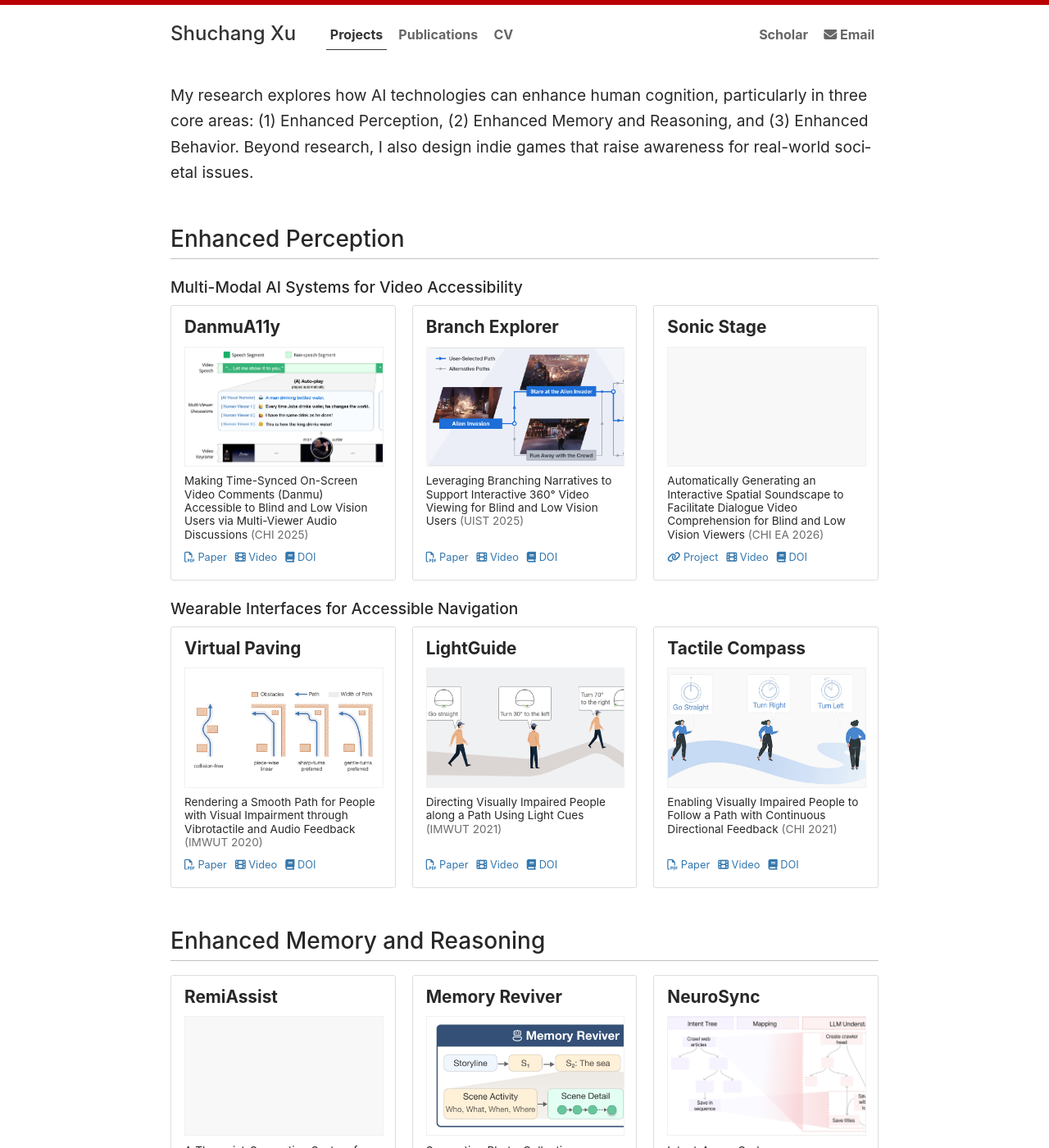
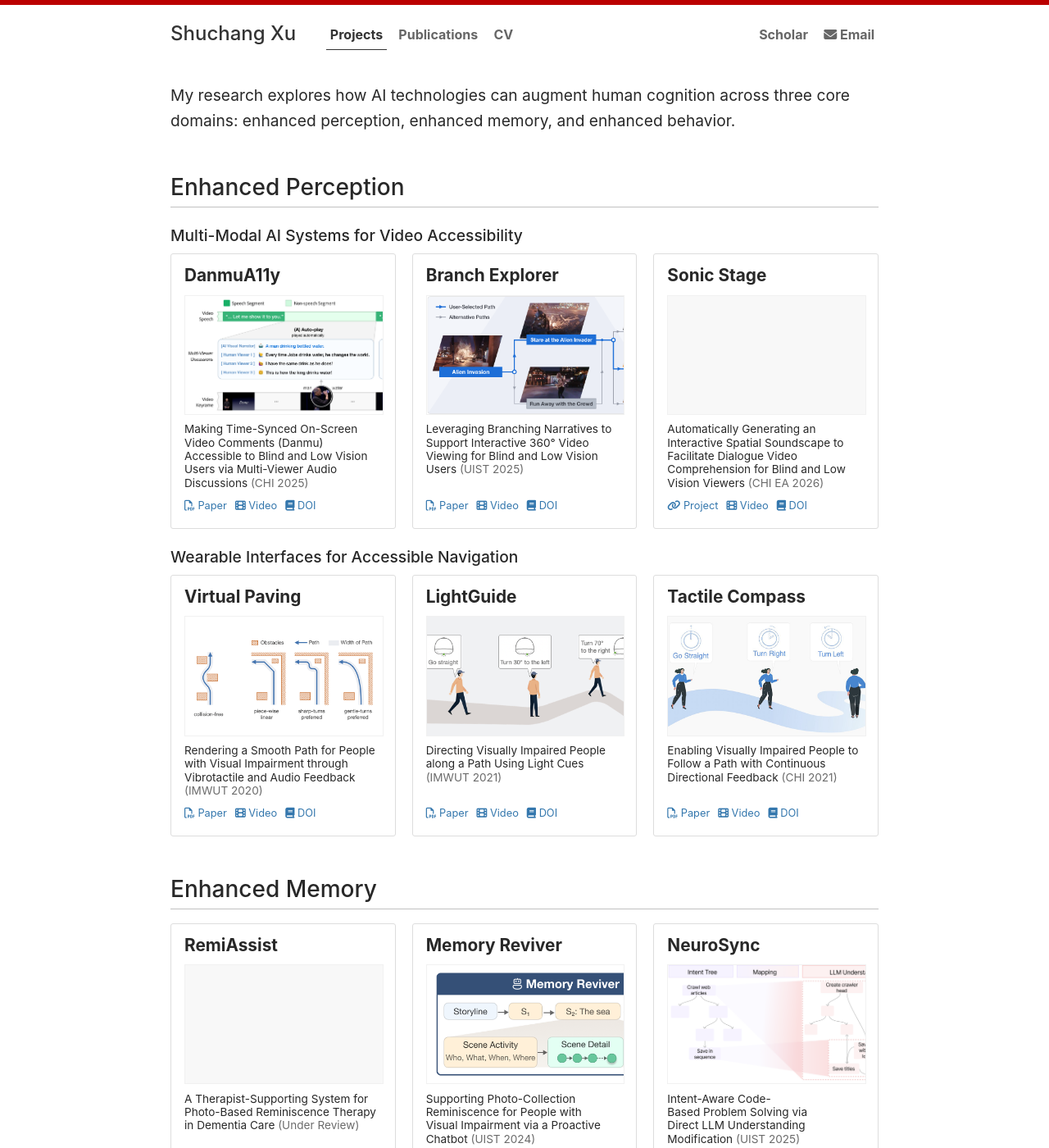
Before and after one commit to ShuchangXu/ShuchangXu.github.io, a Jekyll site: the page built from projects.md, in a window 1280 px wide and 1400 px high. Shown: the whole window at 82% size. Built offline with Jekyll 4.4.1, drawn with Linux system fonts in a browser that asks for light colours; a style sheet for code colours, icons or effects is not loaded; some of the changed text lies outside the part shown.

Commit message:
Update Projects intro copy; rename section to Enhanced Memory
Co-Authored-By: Claude Opus 4.8 <noreply@anthropic.com>

```diff
--- a/projects.md
+++ b/projects.md
@@ -9,7 +9,7 @@ class: projects
 # Projects
 
 {:.lead}
-My research explores how AI technologies can enhance human cognition, particularly in three core areas: (1) Enhanced Perception, (2) Enhanced Memory and Reasoning, and (3) Enhanced Behavior. Beyond research, I also design indie games that raise awareness for real-world societal issues.
+My research explores how AI technologies can augment human cognition across three core domains: enhanced perception, enhanced memory, and enhanced behavior.
 
 ## Enhanced Perception
 
@@ -25,7 +25,7 @@ My research explores how AI technologies can enhance human cognition, particular
 {% for pub in items %}{% include research_card.html pub=pub %}{% endfor %}
 </div>
 
-## Enhanced Memory and Reasoning
+## Enhanced Memory
 <div class="grid">
 {% assign items = site.publications | where: "theme", "Enhanced Memory and Reasoning" | sort: "order" %}
 {% for pub in items %}{% include research_card.html pub=pub %}{% endfor %}
@@ -40,7 +40,7 @@ My research explores how AI technologies can enhance human cognition, particular
 ## Indie Game Projects
 
 {:.lead}
-I design indie games that raise awareness for real-world societal issues. Most of the code lives on [GitHub](https://github.com/{{ site.github_username }}).
+Beyond my research, I create indie games that raise awareness of real-world social issues. Most of the code lives on [GitHub](https://github.com/{{ site.github_username }}).
 
 <div class="grid">
   {% for project in site.data.projects %}
```
